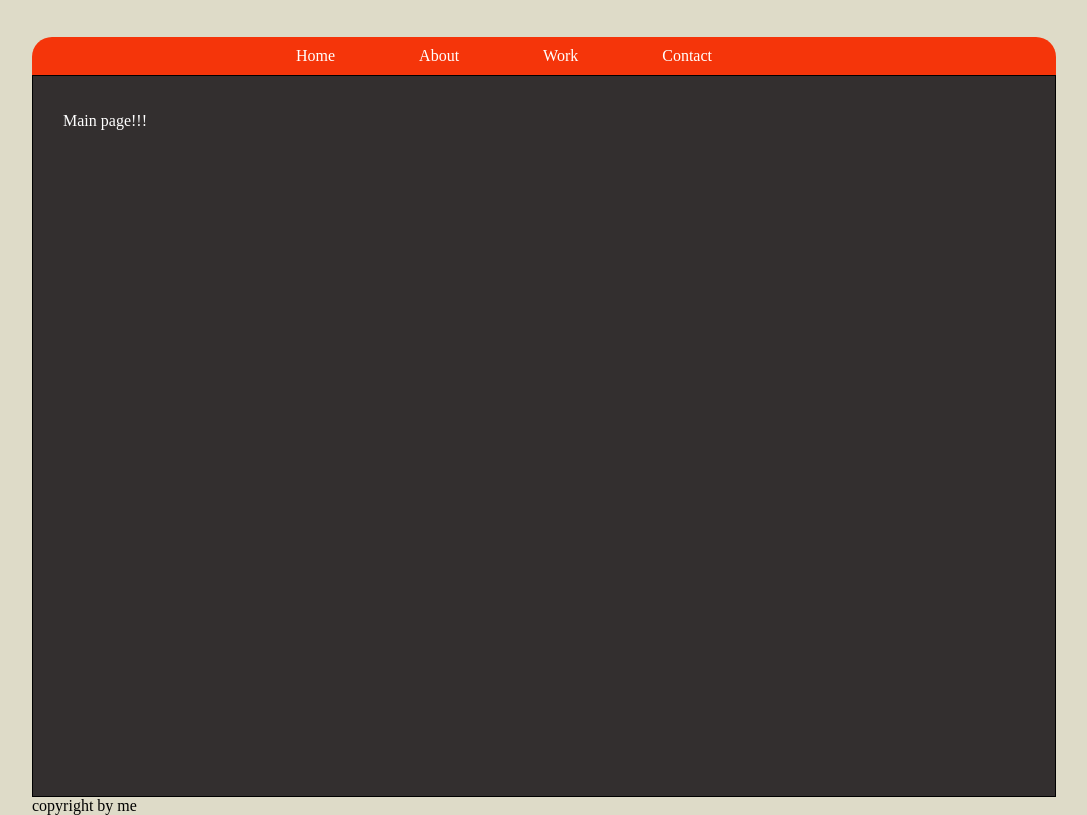
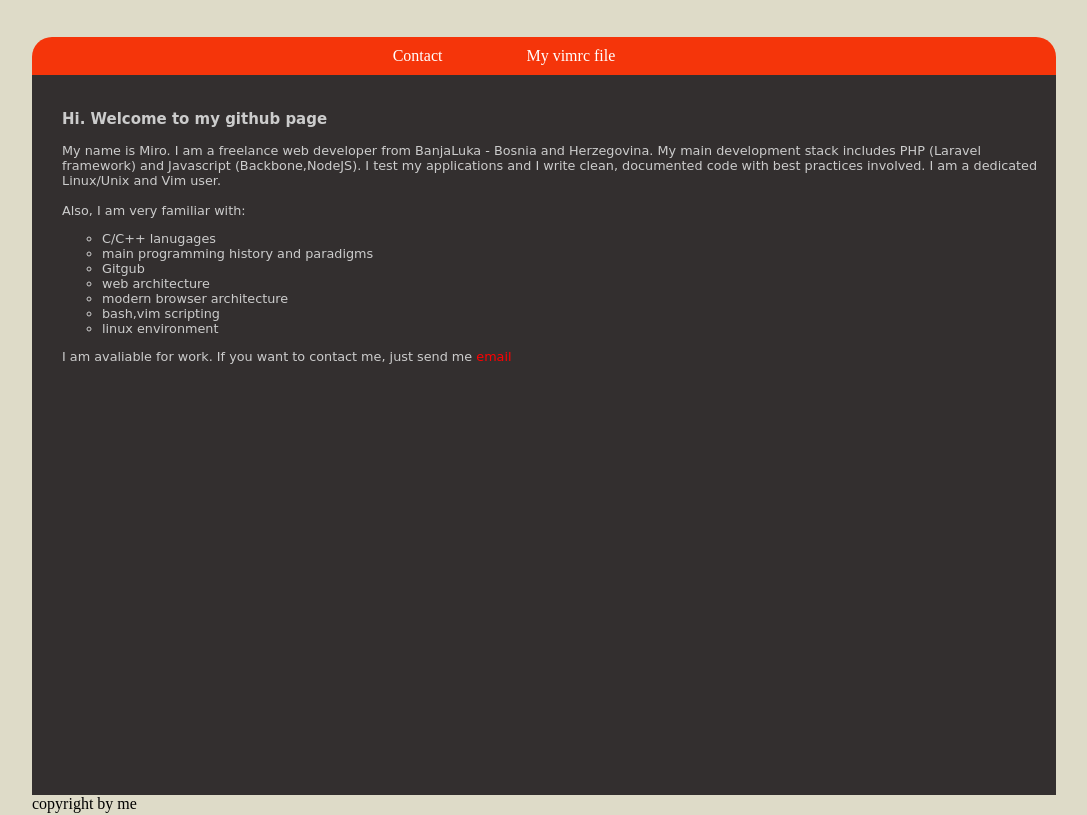
Before and after one commit to carousel/carousel.github.io, a plain HTML site: page index.html in a window 1280 px wide. Shown: the part 98-913 px from the top of the page, without its empty margins (96-1183 px from the left). Drawn offline with Linux system fonts and the light colour scheme.

Commit message:
portfolio

```diff
--- a/css/style.css
+++ b/css/style.css
@@ -36,20 +36,28 @@ li{
     border-top-right-radius:20px;
     border-top-left-radius:20px;
 }
-.sidebar{
-    background:white;
-    width:30%;
+.content{
+    font-family:DejaVu Sans;
+    font-size:0.8em;
+    background:#332F2F;
+    color:#ccc;
     height:700px;
-    float:right;
-}
-.content{
-    background:#332F2F;
-    color:white;
-    height:700px;
-    border: 1px solid black;
     padding-left:30px;
     padding-top:20px;
+
+}
+.content p{
+    margin:0;
+    text-align:left;
+
 }
 footer{
     clear:both;
 }
+ol.skills li{
+    display:list-item;
+    list-style-type:circle;
+}
+.content a{
+    color:red;
+}
--- a/index.html
+++ b/index.html
@@ -11,13 +11,27 @@
             <div class="header"><h1>carousel.github.io</h1></div>
             <div class="nav">
                  <ul>
-                     <li><a href="">Home</a></li>
-                     <li><a href="">About</a></li>
-                     <li><a href="">Work</a></li>
-                     <li><a href="">Contact</a></li>
+                     <li><a href="mailto:miroslav.trninic@gmail.com">Contact</a></li>
+                     <li><a href="http://carousel.github.io/vimrc">My vimrc file</a></li>
                  </ul>
             </div>
-            <div class="content"><p>Main page!!!</p></div>
+            <div class="content">
+                <h3>Hi. Welcome to my github page</h3>
+                <p>My name is Miro. I am a freelance web developer from BanjaLuka - Bosnia and Herzegovina.
+                My main  development stack includes  PHP (Laravel framework) and Javascript (Backbone,NodeJS). I test my applications and I write clean, documented  code with best practices involved. I am a dedicated Linux/Unix and Vim user.</p>
+                </br>
+                Also, I am very familiar with:
+            <ol class="skills">
+                 <li>C/C++ lanugages</li>
+                 <li>main programming history and paradigms</li>
+                 <li>Gitgub</li>
+                 <li> web architecture</li>
+                 <li>modern browser architecture</li>
+                 <li>bash,vim scripting</li>
+                 <li>linux environment</li>
+            </ol>
+            <p>I am avaliable for work. If you want to contact me, just send me  <a href="mailto:miroslav.trninic@gmail.com">email</a></p>
+            </div>
             <footer>copyright by me</footer>
         <script>
             console.log("Hello gh-pages");
```
